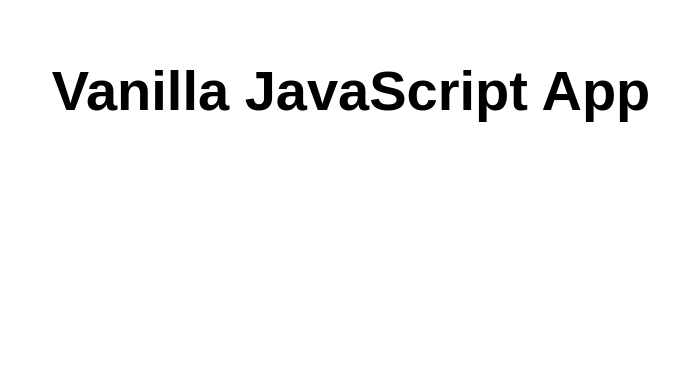
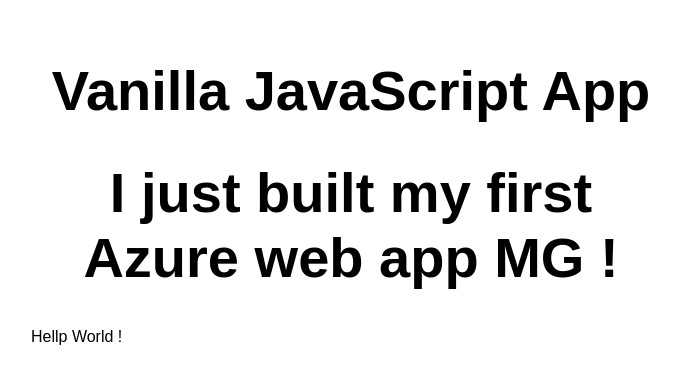
Before and after one commit to MartyG01/MyFirstStaticWebApp, a website: page src/index.html in a window 1280 px wide. Shown: the whole page, without its empty margins (289-968 px from the left). Drawn offline with Linux system fonts and the light colour scheme.

Commit message:
Update index.html

```diff
--- a/src/index.html
+++ b/src/index.html
@@ -5,12 +5,15 @@
   <meta charset="UTF-8">
   <meta name="viewport" content="width=device-width, initial-scale=1.0">
   <link rel="stylesheet" href="styles.css">
-  <title>Vanilla JavaScript App</title>
+  <title>Martins First App</title>
 </head>
 
 <body>
   <main>
     <h1>Vanilla JavaScript App</h1>
+    <h1>I just built my first Azure web app MG !</h1>
+    <p>Hellp World !</p>
+
   </main>
 </body>
 
```
